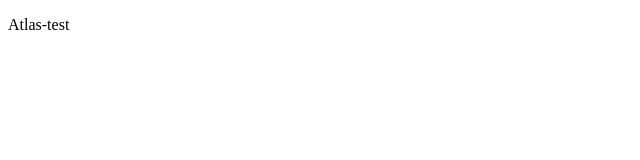
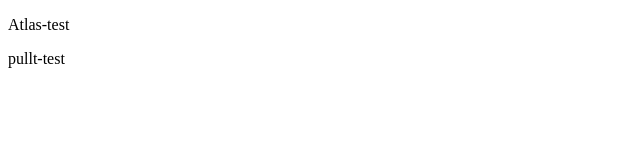
Before and after one commit to yumikomatsumoto/atlas-test, a plain HTML site: page index.html in a window 1280 px wide. Shown: the full height of the page, 0-640 px from the left. Drawn offline with Linux system fonts and the light colour scheme.

Commit message:
Update index.html

```diff
--- a/index.html
+++ b/index.html
@@ -8,5 +8,6 @@
 <body>
 
   <p>Atlas-test</p>
+  <p>pullt-test</p>
 </body>
 </html>
```
